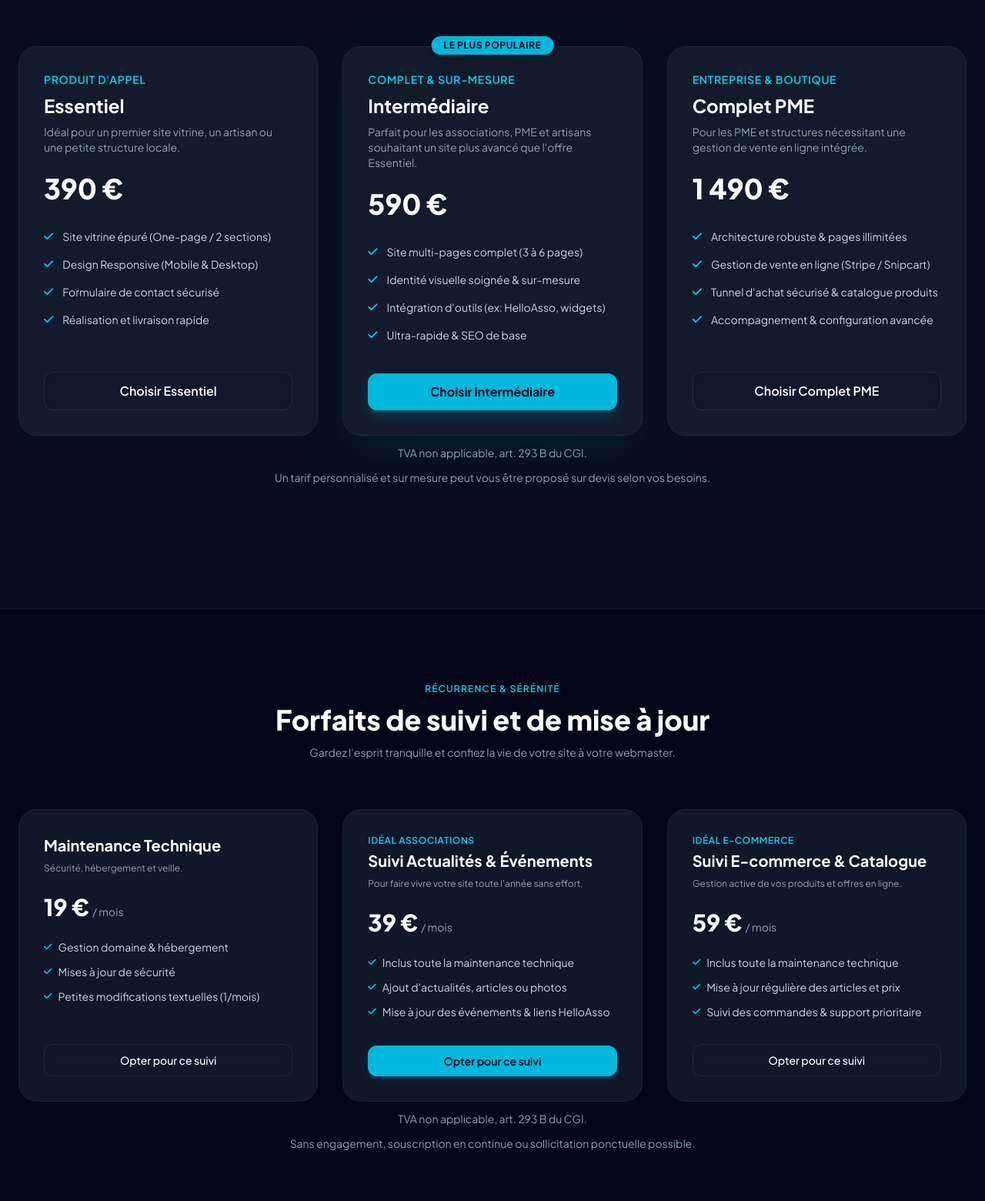
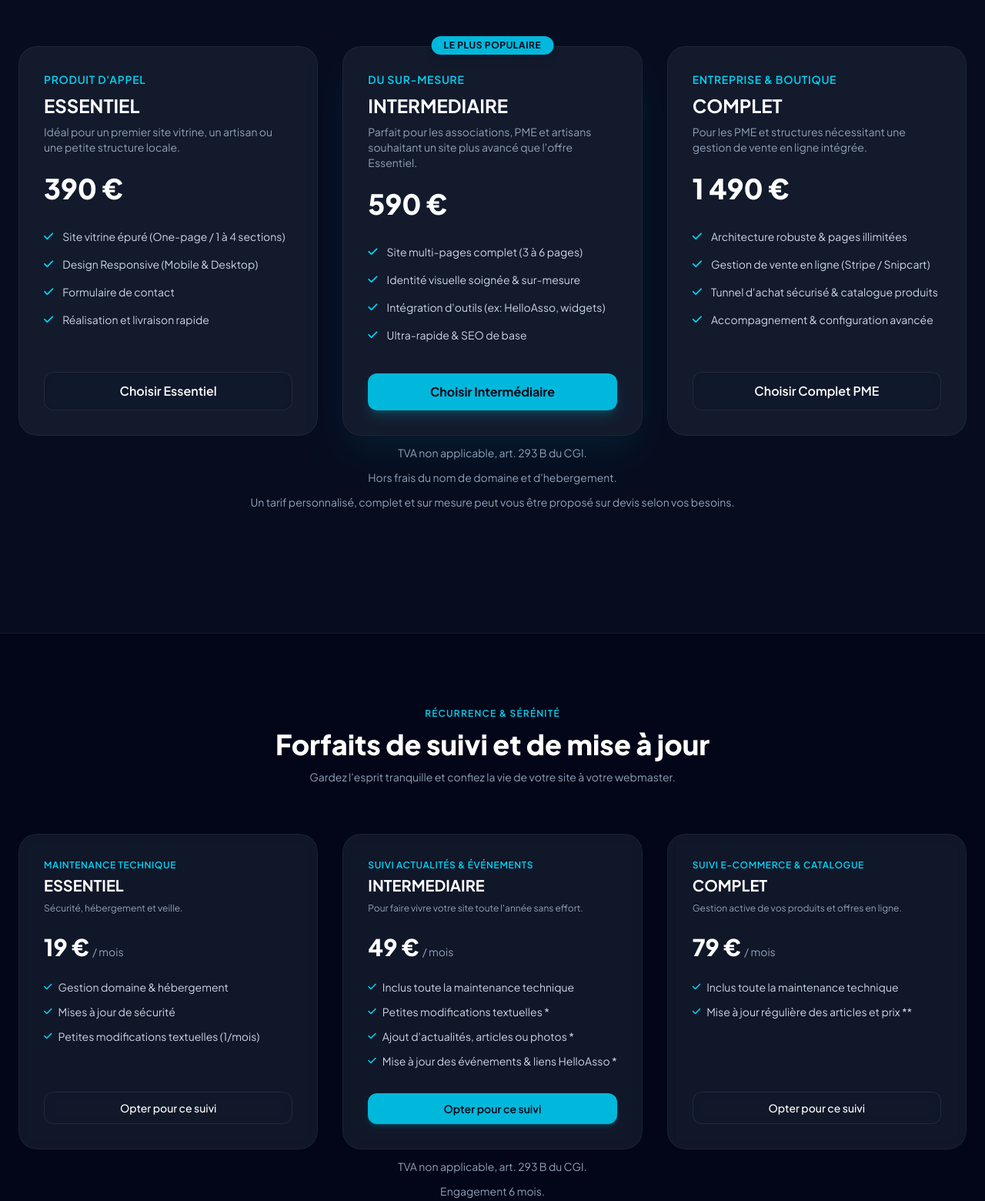
Before and after one commit to Mintaka44/MintakaWeb, a plain HTML site: page index.html in a window 1280 px wide. Shown: the part 3240-4800 px from the top of the page at 77% size. Drawn offline with nearby package versions, Linux system fonts and the light colour scheme.

Commit message:
Update index.html

```diff
--- a/index.html
+++ b/index.html
@@ -400,7 +400,7 @@
                 <div class="glass-card rounded-3xl p-8 border border-slate-800 flex flex-col justify-between hover:border-slate-700 transition-all">
                     <div>
                         <div class="text-sm font-semibold text-cyan-400 uppercase tracking-wider mb-2">Produit d'appel</div>
-                        <h3 class="text-2xl font-bold text-white">Essentiel</h3>
+                        <h3 class="text-2xl font-bold text-white">ESSENTIEL</h3>
                         <p class="text-slate-400 text-sm mt-2">Idéal pour un premier site vitrine, un artisan ou une petite structure locale.</p>
 
                         <div class="mt-6 flex items-baseline gap-1">
@@ -410,7 +410,7 @@
                         <ul class="mt-8 space-y-4 text-sm text-slate-300">
                             <li class="flex items-center gap-3">
                                 <i class="fa-solid fa-check text-cyan-400"></i>
-                                <span>Site vitrine épuré (One-page / 2 sections)</span>
+                                <span>Site vitrine épuré (One-page / 1 à 4 sections)</span>
                             </li>
                             <li class="flex items-center gap-3">
                                 <i class="fa-solid fa-check text-cyan-400"></i>
@@ -418,7 +418,7 @@
                             </li>
                             <li class="flex items-center gap-3">
                                 <i class="fa-solid fa-check text-cyan-400"></i>
-                                <span>Formulaire de contact sécurisé</span>
+                                <span>Formulaire de contact</span>
                             </li>
                             <li class="flex items-center gap-3">
                                 <i class="fa-solid fa-check text-cyan-400"></i>
@@ -441,8 +441,8 @@
                     </div>
 
                     <div>
-                        <div class="text-sm font-semibold text-cyan-400 uppercase tracking-wider mb-2">Complet & Sur-mesure</div>
-                        <h3 class="text-2xl font-bold text-white">Intermédiaire</h3>
+                        <div class="text-sm font-semibold text-cyan-400 uppercase tracking-wider mb-2">Du sur-mesure</div>
+                        <h3 class="text-2xl font-bold text-white">INTERMEDIAIRE</h3>
                         <p class="text-slate-400 text-sm mt-2">Parfait pour les associations, PME et artisans souhaitant un site plus avancé que l'offre Essentiel.</p>
 
                         <div class="mt-6 flex items-baseline gap-1">
@@ -480,7 +480,7 @@
                 <div class="glass-card rounded-3xl p-8 border border-slate-800 flex flex-col justify-between hover:border-slate-700 transition-all">
                     <div>
                         <div class="text-sm font-semibold text-cyan-400 uppercase tracking-wider mb-2">Entreprise & Boutique</div>
-                        <h3 class="text-2xl font-bold text-white">Complet PME</h3>
+                        <h3 class="text-2xl font-bold text-white">COMPLET</h3>
                         <p class="text-slate-400 text-sm mt-2">Pour les PME et structures nécessitant une gestion de vente en ligne intégrée.</p>
 
                         <div class="mt-6 flex items-baseline gap-1">
@@ -516,7 +516,8 @@
             </div>
 			<div class="text-center max-w-2xl mx-auto mb-16">
 				<p class="text-slate-400 text-sm mt-3">TVA non applicable, art. 293 B du CGI.</p>
-				<p class="text-slate-400 text-sm mt-3">Un tarif personnalisé et sur mesure peut vous être proposé sur devis selon vos besoins.</p>
+				<p class="text-slate-400 text-sm mt-3">Hors frais du nom de domaine et d'hebergement.</p>
+				<p class="text-slate-400 text-sm mt-3">Un tarif personnalisé, complet et sur mesure peut vous être proposé sur devis selon vos besoins.</p>
 			</div>
         </div>
     </section>
@@ -535,7 +536,8 @@
                 <!-- Suivi 1 -->
                 <div class="glass-card p-8 rounded-3xl border border-slate-800 flex flex-col justify-between">
                     <div>
-                        <h3 class="text-xl font-bold text-white mb-2">Maintenance Technique</h3>
+						<div class="text-xs font-semibold text-cyan-400 uppercase tracking-wider mb-1">Maintenance Technique</div>
+                        <h3 class="text-xl font-bold text-white mb-2">ESSENTIEL</h3>
                         <p class="text-slate-400 text-xs">Sécurité, hébergement et veille.</p>
                         <div class="mt-6 flex items-baseline gap-1">
                             <span class="text-3xl font-extrabold text-white">19 €</span>
@@ -555,42 +557,42 @@
                 <!-- Suivi 2 -->
                 <div class="glass-card p-8 rounded-3xl border border-cyan-500/30 flex flex-col justify-between bg-gradient-to-b from-slate-900/60 to-slate-900/20">
                     <div>
-                        <div class="text-xs font-semibold text-cyan-400 uppercase tracking-wider mb-1">Idéal Associations</div>
-                        <h3 class="text-xl font-bold text-white mb-2">Suivi Actualités & Événements</h3>
+                        <div class="text-xs font-semibold text-cyan-400 uppercase tracking-wider mb-1">Suivi Actualités & Événements</div>
+                        <h3 class="text-xl font-bold text-white mb-2">INTERMEDIAIRE</h3>
                         <p class="text-slate-400 text-xs">Pour faire vivre votre site toute l'année sans effort.</p>
                         <div class="mt-6 flex items-baseline gap-1">
-                            <span class="text-3xl font-extrabold text-white">39 €</span>
+                            <span class="text-3xl font-extrabold text-white">49 €</span>
                             <span class="text-slate-400 text-sm">/ mois</span>
                         </div>
                         <ul class="mt-6 space-y-3 text-sm text-slate-300">
                             <li class="flex items-center gap-2"><i class="fa-solid fa-check text-cyan-400 text-xs"></i><span>Inclus toute la maintenance technique</span></li>
-                            <li class="flex items-center gap-2"><i class="fa-solid fa-check text-cyan-400 text-xs"></i><span>Ajout d'actualités, articles ou photos</span></li>
-                            <li class="flex items-center gap-2"><i class="fa-solid fa-check text-cyan-400 text-xs"></i><span>Mise à jour des événements & liens HelloAsso</span></li>
+							<li class="flex items-center gap-2"><i class="fa-solid fa-check text-cyan-400 text-xs"></i><span>Petites modifications textuelles *</span></li>
+							<li class="flex items-center gap-2"><i class="fa-solid fa-check text-cyan-400 text-xs"></i><span>Ajout d'actualités, articles ou photos *</span></li>
+                            <li class="flex items-center gap-2"><i class="fa-solid fa-check text-cyan-400 text-xs"></i><span>Mise à jour des événements & liens HelloAsso *</span></li>
                         </ul>
                     </div>
                     <div class="mt-8">
-                        <button type="button" onclick="selectOffre('Suivi: Actualités & Événements (39 € / mois HT)')" class="w-full py-2.5 px-4 rounded-xl bg-cyan-500 hover:bg-cyan-400 text-slate-950 font-semibold text-center text-sm transition-all shadow-md shadow-cyan-500/20 cursor-pointer">Opter pour ce suivi</button>
+                        <button type="button" onclick="selectOffre('Suivi: Actualités & Événements (49 € / mois HT)')" class="w-full py-2.5 px-4 rounded-xl bg-cyan-500 hover:bg-cyan-400 text-slate-950 font-semibold text-center text-sm transition-all shadow-md shadow-cyan-500/20 cursor-pointer">Opter pour ce suivi</button>
                     </div>
                 </div>
 
                 <!-- Suivi 3 -->
                 <div class="glass-card p-8 rounded-3xl border border-slate-800 flex flex-col justify-between">
                     <div>
-                        <div class="text-xs font-semibold text-cyan-400 uppercase tracking-wider mb-1">Idéal E-commerce</div>
-                        <h3 class="text-xl font-bold text-white mb-2">Suivi E-commerce & Catalogue</h3>
+                        <div class="text-xs font-semibold text-cyan-400 uppercase tracking-wider mb-1">Suivi E-commerce & Catalogue</div>
+                        <h3 class="text-xl font-bold text-white mb-2">COMPLET</h3>
                         <p class="text-slate-400 text-xs">Gestion active de vos produits et offres en ligne.</p>
                         <div class="mt-6 flex items-baseline gap-1">
-                            <span class="text-3xl font-extrabold text-white">59 €</span>
+                            <span class="text-3xl font-extrabold text-white">79 €</span>
                             <span class="text-slate-400 text-sm">/ mois</span>
                         </div>
                         <ul class="mt-6 space-y-3 text-sm text-slate-300">
                             <li class="flex items-center gap-2"><i class="fa-solid fa-check text-cyan-400 text-xs"></i><span>Inclus toute la maintenance technique</span></li>
-                            <li class="flex items-center gap-2"><i class="fa-solid fa-check text-cyan-400 text-xs"></i><span>Mise à jour régulière des articles et prix</span></li>
-                            <li class="flex items-center gap-2"><i class="fa-solid fa-check text-cyan-400 text-xs"></i><span>Suivi des commandes & support prioritaire</span></li>
+                            <li class="flex items-center gap-2"><i class="fa-solid fa-check text-cyan-400 text-xs"></i><span>Mise à jour régulière des articles et prix **</span></li>
                         </ul>
                     </div>
                     <div class="mt-8">
-                        <button type="button" onclick="selectOffre('Suivi: E-commerce & Catalogue (59 € / mois HT)')" class="w-full py-2.5 px-4 rounded-xl glass hover:bg-slate-800 text-white font-medium text-center text-sm transition-all border border-slate-750 cursor-pointer">Opter pour ce suivi</button>
+                        <button type="button" onclick="selectOffre('Suivi: E-commerce & Catalogue (79 € / mois HT)')" class="w-full py-2.5 px-4 rounded-xl glass hover:bg-slate-800 text-white font-medium text-center text-sm transition-all border border-slate-750 cursor-pointer">Opter pour ce suivi</button>
                     </div>
                 </div>
 
@@ -598,7 +600,11 @@
 
 			<div class="text-center max-w-2xl mx-auto mb-16">
 				<p class="text-slate-400 text-sm mt-3">TVA non applicable, art. 293 B du CGI.</p>
-				<p class="text-slate-400 text-sm mt-3">Sans engagement, souscription en continue ou sollicitation ponctuelle possible.</p>
+				<p class="text-slate-400 text-sm mt-3">Engagement 6 mois.</p>
+				<p class="text-slate-400 text-sm mt-3">
+					*  : Dans une limite de 10 modifications/mois <br/>
+					** : Dans une limite de 20 modifications/mois
+				</p>
 			</div>
 
         </div>
@@ -659,8 +665,8 @@
                             <option>Offre Intermédiaire (590 € HT)</option>
                             <option>Offre Complet PME / E-commerce (1 490 € HT)</option>
                             <option>Suivi: Maintenance Technique (19 € / mois HT)</option>
-                            <option>Suivi: Actualités & Événements (39 € / mois HT)</option>
-                            <option>Suivi: E-commerce & Catalogue (59 € / mois HT)</option>
+                            <option>Suivi: Actualités & Événements (49 € / mois HT)</option>
+                            <option>Suivi: E-commerce & Catalogue (79 € / mois HT)</option>
                             <option>Autre demande / Sur-mesure</option>
                         </select>
                     </div>
```
